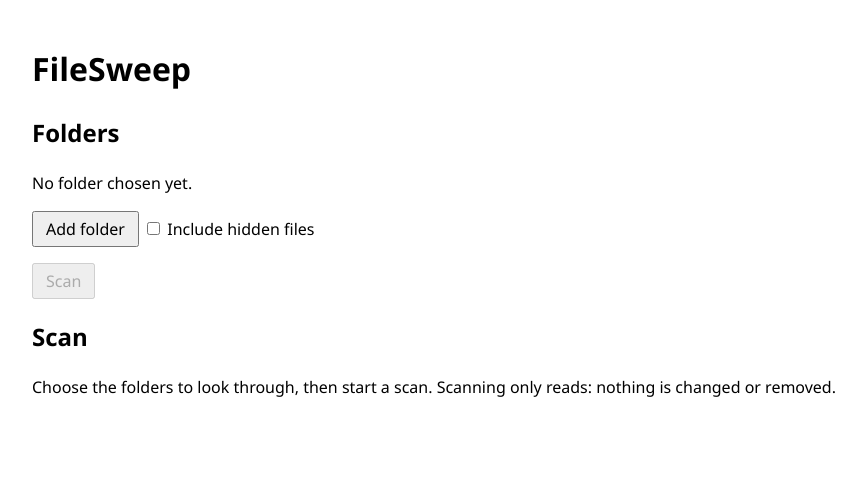
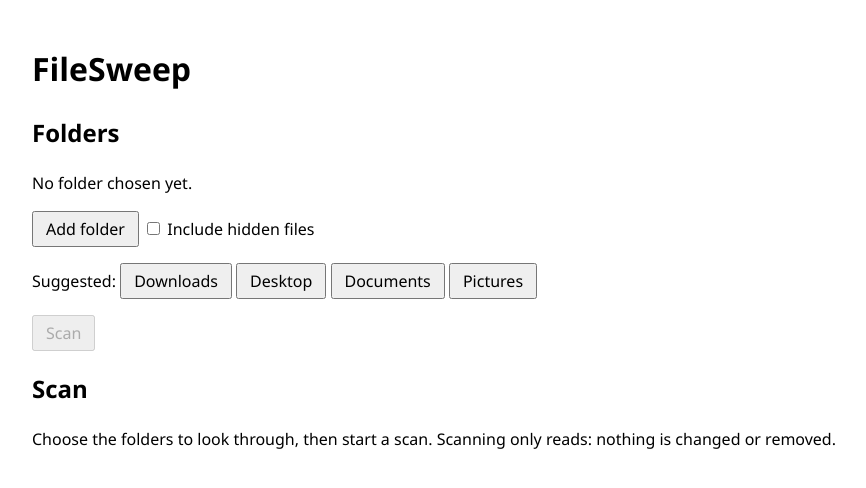
Before and after one commit to maksim-miliutin/FileSweep, a React (Vite) app in the folder apps/desktop/: page / in a window 1280 px wide. Shown: the top 488 px of the page, without its empty margins (128-994 px from the left). Built offline with nearby package versions, Linux system fonts and the light colour scheme.

Commit message:
offer known folders

```diff
--- a/apps/desktop/src/App.tsx
+++ b/apps/desktop/src/App.tsx
@@ -1,7 +1,7 @@
-import { useState } from "react";
+import { useEffect, useState } from "react";
 
 import type { Backend } from "./backend/backend";
-import type { GroupView, SkipView, Status } from "./backend/types";
+import type { GroupView, SkipView, Status, SuggestedRoot } from "./backend/types";
 import { text } from "./strings";
 import { FIRST_ROWS, isRunning, useRows, useScan } from "./useScan";
 
@@ -17,23 +17,55 @@ export function App({ backend }: AppProps)
 	const rows = useRows(backend, scan.status);
 	const [folders, setFolders] = useState<string[]>([]);
 	const [includeHidden, setIncludeHidden] = useState(false);
-	const [dialogError, setDialogError] = useState<Error | null>(null);
+	const [suggestions, setSuggestions] = useState<SuggestedRoot[]>([]);
+	const [folderError, setFolderError] = useState<Error | null>(null);
 
 	const { state } = scan.status;
 	const running = isRunning(state);
-	const error = scan.error ?? dialogError ?? rows.error;
+	const error = scan.error ?? folderError ?? rows.error;
+	const offers = suggestions.filter(offer => !folders.includes(offer.path));
+
+	useEffect(() =>
+	{
+		let current = true;
+		backend.suggestedRoots().then(
+			(found) =>
+			{
+				if (current)
+				{
+					setSuggestions(found);
+				}
+			},
+			(failure: unknown) =>
+			{
+				if (current)
+				{
+					setFolderError(asError(failure));
+				}
+			},
+		);
+
+		return () =>
+		{
+			current = false;
+		};
+	}, [backend]);
+
+	const add = (picked: readonly string[]): void =>
+	{
+		setFolders(chosen => [...chosen, ...picked.filter(folder => !chosen.includes(folder))]);
+	};
 
 	const addFolders = async (): Promise<void> =>
 	{
 		try
 		{
-			const picked = await backend.pickFolders();
-			setFolders(chosen => [...chosen, ...picked.filter(folder => !chosen.includes(folder))]);
-			setDialogError(null);
+			add(await backend.pickFolders());
+			setFolderError(null);
 		}
 		catch (failure)
 		{
-			setDialogError(failure instanceof Error ? failure : new Error(String(failure)));
+			setFolderError(asError(failure));
 		}
 	};
 
@@ -85,6 +117,28 @@ export function App({ backend }: AppProps)
 						{text.includeHidden}
 					</label>
 				</p>
+				{offers.length > 0 && (
+					<p>
+						{text.suggested}
+						{offers.map(offer => (
+							<span key={offer.kind}>
+								{" "}
+								<button
+									type="button"
+									aria-label={text.addSuggested(text.rootKinds[offer.kind])}
+									title={offer.path}
+									disabled={running}
+									onClick={() =>
+									{
+										add([offer.path]);
+									}}
+								>
+									{text.rootKinds[offer.kind]}
+								</button>
+							</span>
+						))}
+					</p>
+				)}
 				<p>
 					<button
 						type="button"
@@ -136,6 +190,11 @@ export function App({ backend }: AppProps)
 			)}
 		</main>
 	);
+}
+
+function asError(failure: unknown): Error
+{
+	return failure instanceof Error ? failure : new Error(String(failure));
 }
 
 function describe(status: Status): string
--- a/apps/desktop/src/strings.ts
+++ b/apps/desktop/src/strings.ts
@@ -1,13 +1,20 @@
 // Every sentence the window shows, in one place, so that another language
 // can be put beside this one.
 
-import type { SkipReason } from "./backend/types";
+import type { RootKind, SkipReason } from "./backend/types";
 import { formatBytes, formatCount } from "./format";
 
 function many(count: number, one: string, more: string): string
 {
 	return `${formatCount(count)} ${count === 1 ? one : more}`;
 }
+
+const rootKinds: Record<RootKind, string> = {
+	downloads: "Downloads",
+	desktop: "Desktop",
+	documents: "Documents",
+	pictures: "Pictures",
+};
 
 const reasons: Record<SkipReason, string> = {
 	link: "a link, which is not followed",
@@ -35,6 +42,9 @@ export const text = {
 	removeFolder: (folder: string) => `Remove ${folder}`,
 	remove: "Remove",
 	includeHidden: "Include hidden files",
+	suggested: "Suggested:",
+	rootKinds,
+	addSuggested: (folder: string) => `Add ${folder}`,
 	scan: "Scan",
 
 	scanHeading: "Scan",
```
Also changed, not shown: 1 other file (tests, documents, lock files or other folders).
